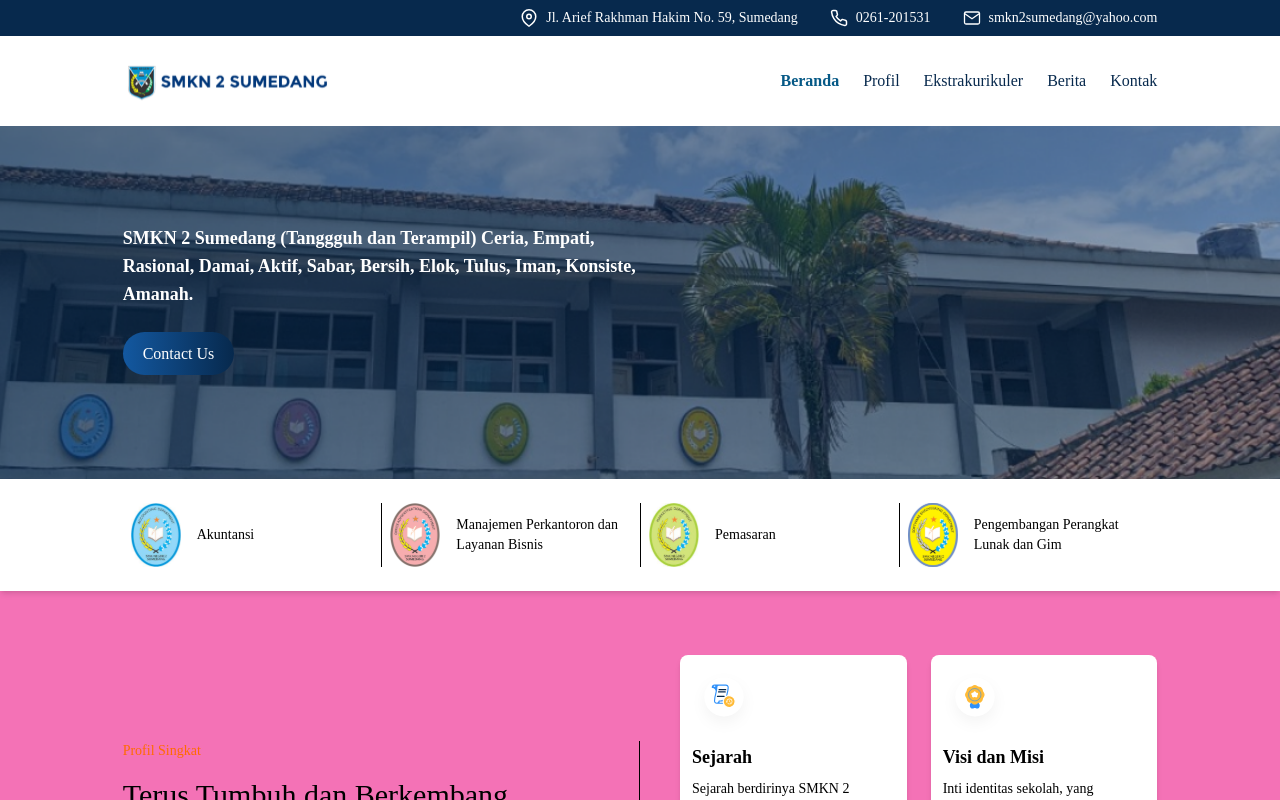
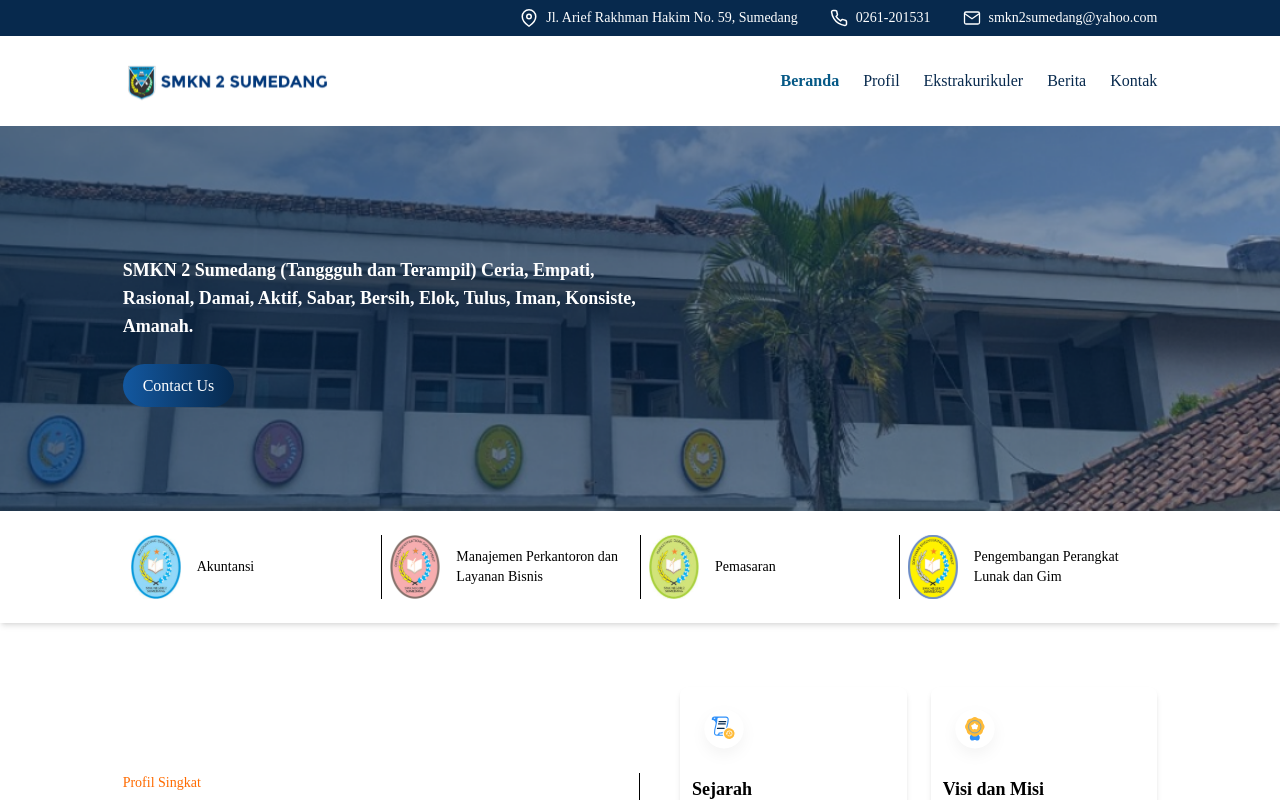
Before and after one commit to isyhfadilah/smkn2sumedang, a Next.js app: page / in a window 1280 px wide. Shown: the top 800 px of the page. Built offline with nearby package versions, Linux system fonts and the light colour scheme; a web font is replaced by a local one.

Commit message:
fix: w-full in hero component

```diff
--- a/src/app/(client)/page.tsx
+++ b/src/app/(client)/page.tsx
@@ -9,7 +9,7 @@ import {
 
 export default function Home() {
   return (
-    <main className="bg-pink">
+    <main>
       <LandingHero />
       <LandingProfil />
       <LandingBerita />
--- a/src/components/common/sections/landing/hero.tsx
+++ b/src/components/common/sections/landing/hero.tsx
@@ -9,9 +9,9 @@ export const LandingHero = () => {
   }
 
   return (
-    <section style={sectionStyle} className="pt-56 bg-cover bg-center bg-no-repeat">
+    <section style={sectionStyle} className="pt-64 pb-46 md:pb-0 pt-56 bg-cover bg-center bg-no-repeat">
       <Container className="w-full flex flex-col justify-center space-y-6">
-        <p className="text-white text-lg font-semibold w-1/2">
+        <p className="text-white text-lg font-semibold w-full lg:w-1/2">
           SMKN 2 Sumedang (Tanggguh dan Terampil) Ceria, Empati, Rasional, Damai, Aktif, Sabar, Bersih, Elok, Tulus, Iman,
           Konsiste, Amanah.
         </p>
@@ -19,7 +19,7 @@ export const LandingHero = () => {
           <Button text={'Contact Us'} href="/kontak" variant="primary" rounded="full" />
         </div>
       </Container>
-      <div className="mt-26 bg-white py-6 shadow-md">
+      <div className="hidden md:block mt-26 bg-white py-6 shadow-md">
         <Container className="grid grid-cols-4 divide-x divide-black">
           {jurusan.map((item, index) => (
             <CardJurusan key={index} title={item.name} icon={item.icon} link={item.link} />
--- a/src/shared/styles/app.css
+++ b/src/shared/styles/app.css
@@ -611,7 +611,6 @@
 .bg-\[\#F8F9FF\]{--un-bg-opacity:1;background-color:rgba(248,249,255,var(--un-bg-opacity));}
 .bg-dark-gray{--un-bg-opacity:1;background-color:rgba(55,52,53,var(--un-bg-opacity));}
 .bg-dark\/50{background-color:rgba(255,107,0,0.5);}
-.bg-pink{--un-bg-opacity:1;background-color:rgba(244,114,182,var(--un-bg-opacity));}
 .bg-primary{--un-bg-opacity:1;background-color:rgba(7,41,77,var(--un-bg-opacity));}
 .bg-secondary{--un-bg-opacity:1;background-color:rgba(255,187,56,var(--un-bg-opacity));}
 .bg-stoke{--un-bg-opacity:1;background-color:rgba(6,9,25,var(--un-bg-opacity));}
@@ -657,6 +656,7 @@
 .py-56{padding-top:14rem;padding-bottom:14rem;}
 .py-6{padding-top:1.5rem;padding-bottom:1.5rem;}
 .pb-26{padding-bottom:6.5rem;}
+.pb-46{padding-bottom:11.5rem;}
 .pb-6{padding-bottom:1.5rem;}
 .pl-10{padding-left:2.5rem;}
 .pl-11{padding-left:2.75rem;}
@@ -666,6 +666,7 @@
 .pt-4{padding-top:1rem;}
 .pt-5{padding-top:1.25rem;}
 .pt-56{padding-top:14rem;}
+.pt-64{padding-top:16rem;}
 .text-center{text-align:center;}
 .text-left{text-align:left;}
 .text-justify{text-align:justify;}
@@ -726,9 +727,11 @@
 }
 @media (min-width: 768px){
 .md\:grid-cols-3{grid-template-columns:repeat(3,minmax(0,1fr));}
+.md\:block{display:block;}
 .md\:h-\[340px\]{height:340px;}
 .md\:w-\[280px\]{width:280px;}
 .md\:p-6{padding:1.5rem;}
+.md\:pb-0{padding-bottom:0;}
 .md\:text-sm{font-size:0.875rem;line-height:1.25rem;}
 .md\:text-xl{font-size:1.25rem;line-height:1.75rem;}
 }
@@ -736,6 +739,7 @@
 .lg\:mb-0{margin-bottom:0;}
 .lg\:block{display:block;}
 .lg\:hidden{display:none;}
+.lg\:w-1\/2{width:50%;}
 .lg\:w-3\/5{width:60%;}
 .lg\:flex-nowrap{flex-wrap:nowrap;}
 }
```
